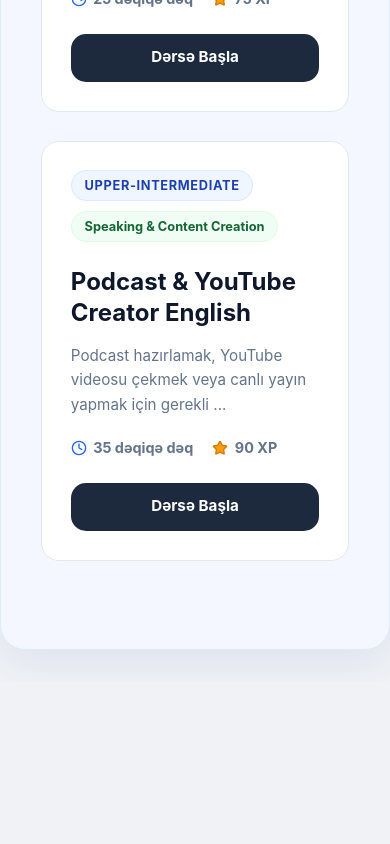
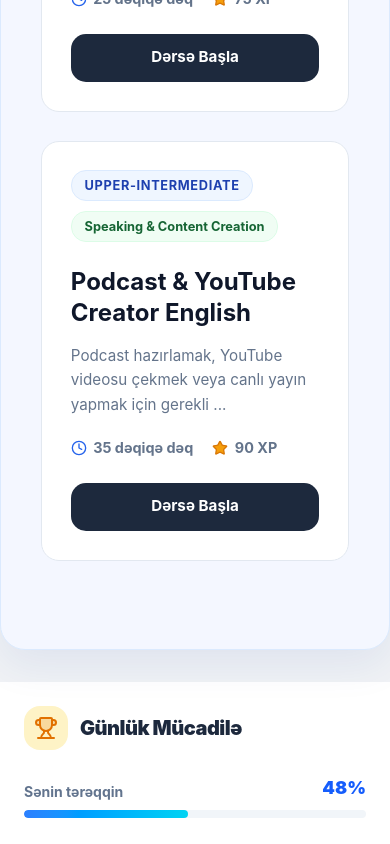
Before and after one commit to DashginAsgarli/language-learning-app, a React (Vite) app: page / in a window 390 px wide. Shown: the part 11156-12000 px from the top of the page. Before the commit the page ends 11838 px from the top, so only its background shows below. Built offline with nearby package versions, Linux system fonts and the light colour scheme.

Commit message:
feat: implement DailyChallenge component with logic

```diff
--- /dev/null
+++ b/src/components/DailyChallenge.jsx
@@ -0,0 +1,91 @@
+import React from 'react';
+import { Trophy, Clock, CheckCircle2, Circle, Gem, Zap, Gift, ChevronRight } from 'lucide-react';
+
+function DailyChallenge() {
+    const challenges = [
+        { id: 1, title: "10 yeni söz", xp: 50, completed: true },
+        { id: 2, title: "25 Cümlə Tərcümələri", xp: 75, completed: true },
+        { id: 3, title: "Dinləmə Məşqi", xp: 100, completed: false },
+        { id: 4, title: "Danışıq Təcrübəsi", xp: 150, completed: false },
+    ];
+
+    const rewards = [
+        { day: "Gün 1", label: "10 Almas", icon: <Gem size={20} />, active: true },
+        { day: "Gün 2", label: "2x XP", icon: <Zap size={20} />, active: false },
+        { day: "Gün 3", label: "Premium", icon: <Gift size={20} />, active: false },
+    ];
+
+    return (
+        <div className=" mx-auto md:p-10 my-6 bg-white shadow-xl shadow-slate-200/60 overflow-hidden font-sans">
+            <div className="p-6 pb-4">
+                <div className="flex items-center justify-between mb-6">
+                    <div className="flex items-center gap-3">
+                        <div className="p-2.5 bg-amber-100 rounded-2xl text-amber-600">
+                            <Trophy size={24} fill="currentColor" fillOpacity={0.2} />
+                        </div>
+                        <h3 className="text-xl font-black text-slate-800 tracking-tight">
+                            Günlük Mücadilə
+                        </h3>
+                    </div>
+                </div>
+                <div className="space-y-2 mb-6">
+                    <div className="flex justify-between items-end">
+                        <span className="text-sm font-bold text-slate-500 ">Sənin tərəqqin</span>
+                        <span className="text-lg font-black text-blue-600">48%</span>
+                    </div>
+                    <div className="h-2 md:h-3 w-full bg-slate-100 rounded-full overflow-hidden">
+                        <div className="h-full bg-gradient-to-r from-blue-500 to-cyan-400 rounded-full transition-all duration-1000" style={{ width: '48%' }}></div>
+                    </div>
+                </div>
+            </div>
+
+            <div className="px-6 space-y-3">
+                {challenges.map((item) => (
+                    <div key={item.id} className={`flex items-center p-4 rounded-2xl border transition-all duration-200 ${item.completed ? "bg-emerald-50/50 border-emerald-100" : "bg-slate-50 border-slate-100 hover:border-blue-200"}`}>
+                        <div className="shrink-0">
+                            {item.completed ? (
+                                <CheckCircle2 className="text-emerald-500" size={26} fill="currentColor" fillOpacity={0.1} />
+                            ) : (
+                                <Circle className="text-slate-300" size={26} />
+                            )}
+                        </div>
+                        <div className="ml-4 flex-1">
+                            <h5 className={`font-bold text-sm md:text-base ${item.completed ? "text-slate-700" : "text-slate-600"}`}>
+                                {item.title}
+                            </h5>
+                            <span className="text-xs font-black text-amber-500 uppercase tracking-widest">
+                                +{item.xp} XP
+                            </span>
+                        </div>
+                        {!item.completed && <ChevronRight size={18} className="text-slate-300" />}
+                    </div>
+                ))}
+            </div>
+
+            <div className="p-6 mt-4">
+                <div className="bg-slate-50 rounded-[1rem] p-5 border border-slate-100">
+                    <h5 className="text-center text-sm font-black text-slate-400 uppercase tracking-[0.2em] mb-4">
+                        Gündəlik Hədiyyələr
+                    </h5>
+                    <div className="grid grid-cols-3 gap-3">
+                        {rewards.map((reward, idx) => (
+                            <div key={idx} className={`flex flex-col items-center p-2 md:p-3 rounded-xl md:rounded-2xl transition-all ${reward.active ? "bg-white border-2 border-blue-500 shadow-md shadow-blue-100 scale-105" : "bg-slate-100/50 border border-transparent opacity-60"}`}>
+                                <span className={`text-[8px] md:text-[10px] font-bold mb-2 ${reward.active ? "text-blue-600" : "text-slate-400"}`}>
+                                    {reward.day}
+                                </span>
+                                <div className={`${reward.active ? "text-blue-500" : "text-slate-400"} mb-1`}>
+                                    {reward.icon}
+                                </div>
+                                <span className="text-[8px] md:text-[10px] font-black text-slate-700 whitespace-nowrap">
+                                    {reward.label}
+                                </span>
+                            </div>
+                        ))}
+                    </div>
+                </div>
+            </div>
+        </div>
+    );
+}
+
+export default DailyChallenge;
--- a/src/page/layout/layout.jsx
+++ b/src/page/layout/layout.jsx
@@ -2,7 +2,7 @@ import React from 'react'
 import LanguageFeatures from '../../components/LanguageFeatures'
 import TopLanguages from '../../components/TopLanguages'
 import LangLearn from '../../components/LangLearn'
-import LangLearnView from '../../components/LangLearnView'
+import DailyChallenge from '../../components/DailyChallenge'
 
 function Layout() {
     return (
@@ -10,7 +10,7 @@ function Layout() {
         <LanguageFeatures />
         <TopLanguages />
         <LangLearn />
-        {/* <LangLearnView/> */}
+        <DailyChallenge />
 
         </>
     )
```
